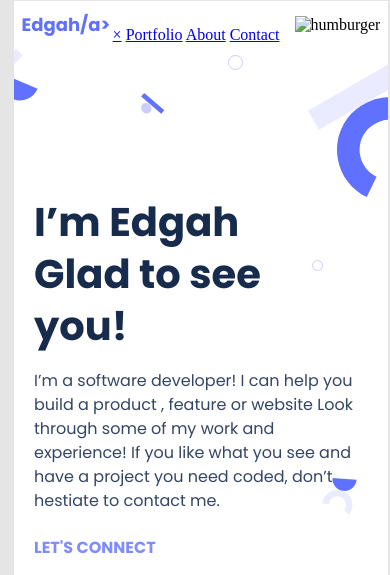
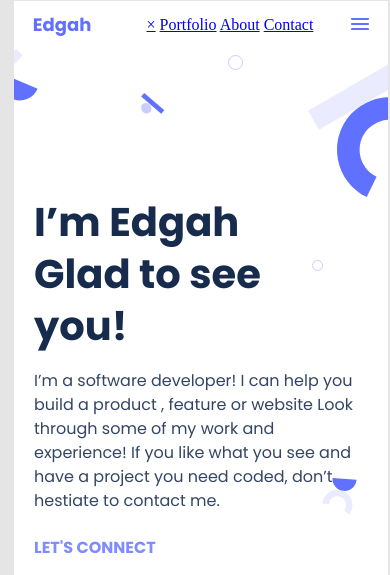
Before and after one commit to Edgahkipkemoi/mobile, a website: page index.html in a window 390 px wide. Shown: the top 575 px of the page. Drawn offline with Linux system fonts and the light colour scheme.

Commit message:
Add the union image

```diff
--- a/index.html
+++ b/index.html
@@ -21,7 +21,7 @@
 
 <body id="body">
     <header>
-        <a href="index.html" id="logo" class="name-logo">Edgah/a>
+        <a href="index.html" id="logo" class="name-logo">Edgah</a>
 
         <div id="sideNav" class="sidebar">
             <a href="javascript:void(0)" class="closebtn" id="xOut" onclick="closeNav()">×</a>
@@ -31,7 +31,7 @@
         </div>
         <nav class="navbar">
             <span onclick="openNav()" id="toggleSpan">
-                <img src="icons/union.png" alt="humburger" class="humburger openbtn">
+                <img src="img/Union.svg" alt="humburger" class="humburger openbtn">
             </span>
             <ul id="nav-items">
                 <li class="nav-item"><a href="#work">Portfolio</a></li>
```
